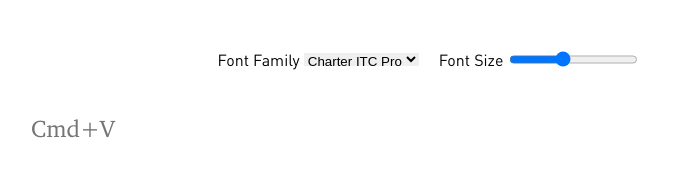
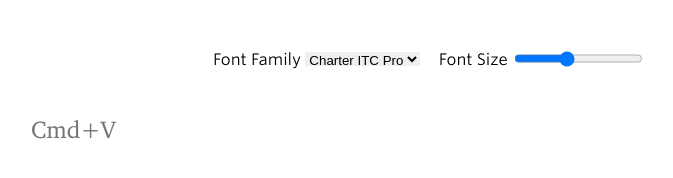
Before and after one commit to alkhe/read, a plain HTML site: page index.html in a window 1280 px wide. Shown: the full height of the page, 211-884 px from the left. Drawn offline with Linux system fonts and the light colour scheme.

Commit message:
add whitney, improve font look

```diff
--- a/style.css
+++ b/style.css
@@ -1,6 +1,6 @@
 @font-face {
-	font-family: 'FF';
-	src: url('./fonts/FF-DIN-Regular.otf');
+  font-family: 'Whitney';
+  src: url('./fonts/WhitneySSm-Book.woff');
 }
 
 @font-face {
@@ -20,17 +20,20 @@
 
 html, body {
   margin: 0;
+  text-rendering: optimizeLegibility;
+  -webkit-font-smoothing: antialiased;
+  -moz-osx-font-smoothing: auto;
 }
 
 body {
   padding-top: 20px;
   padding-bottom: 20px;
   text-align: center;
-	font: 24px/1.5 'Charter ITC Pro';
+  font: 24.2667px/1.7 'Charter ITC Pro';
 }
 
 #controls {
-	font: 16px 'FF';
+  font: 16px 'Whitney';
   margin: 30px 0 40px 0;
 }
 
```
Also changed, not shown: fonts/WhitneySSm-Book.woff (added), index.html (indentation only), index.js (indentation only). Lines whose indentation alone changed are shown as unchanged.
